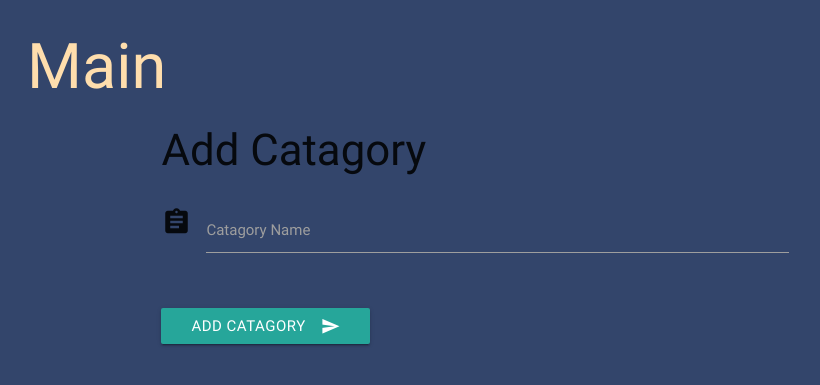
After one commit to rasifrana/task_manager, a Flask app: page /add_catagory in a window 1280 px wide. The commit adds this page. Shown: the top 385 px of the page, without its empty margins (165-985 px from the left). Run offline with Flask 2, Linux system fonts and the light colour scheme; some libraries are stand-ins or nearby versions.

```diff
--- a/app.py
+++ b/app.py
@@ -71,6 +71,20 @@ def get_catagories():
     return render_template("catagories.html", catagories=all_catagories)
 
 
+# insert catagory
+@app.route('/insert_catagory', methods=['POST'])
+def insert_catagory():
+    catagory_doc = {"catagory_name": request.form.get('catagory_name')}
+    mongo.db.catagories.insert_one(catagory_doc)
+    return redirect(url_for('get_catagories'))
+
+
+# Show catagory form
+@app.route("/add_catagory")
+def add_catagory():
+    return render_template("addcatagory.html")
+
+
 #  Edit a catagory
 @app.route('/edit_catagory/<cat_id>')
 def edit_catagory(cat_id):
@@ -83,8 +97,7 @@ def edit_catagory(cat_id):
 # Update Catagory
 @app.route("/update_catagory/<catagory_id>", methods=["POST"])
 def update_catagory(catagory_id):
-    print(catagory_id)
-    mongo.db.catagories.update(
+    mongo.db.catagories.update_one(
         {'_id': ObjectId(catagory_id)},
         {
             '$set': {
@@ -93,6 +106,13 @@ def update_catagory(catagory_id):
     return redirect(url_for("get_catagories"))
 
 
+# Delete catagory
+@app.route("/delete_catagory/<catagory_id>")
+def delete_catagory(catagory_id):
+    mongo.db.catagories.remove({'_id': ObjectId(catagory_id)})
+    return redirect(url_for("get_catagories"))
+
+
 if __name__ == "__main__":
     app.run(host=os.environ.get("IP"),
             port=os.environ.get("PORT"),
--- /dev/null
+++ b/templates/addcatagory.html
@@ -0,0 +1,37 @@
+{% extends "base.html" %}
+
+{% block content %}
+
+
+
+<div class="container">
+	<h3> Add Catagory </h3>
+	<div class="row">
+		<form class="col s12" method="POST" action="{{url_for('insert_catagory')}}">
+
+
+	    <div class="row">
+				<div class="input-field col s12">
+					<i class="material-icons prefix">assignment</i>
+					<input id="task" type="text" class="validate" name="catagory_name">
+					<label for="task">Catagory Name</label>
+				</div>
+		</div>
+
+
+            <div class="row">
+<div class="input-field col s12">
+            <button class="btn waves-effect waves-light" type="submit" name="action">Add Catagory
+    <i class="material-icons right">send</i>
+  </button>
+  </div>
+  </div>
+		</form>
+	</div>
+
+	<!-- switch -->
+
+
+</div>
+
+{% endblock %}
--- a/templates/catagories.html
+++ b/templates/catagories.html
@@ -13,7 +13,7 @@
 	<li>
 
 		<div class="collapsible-header">
-                <a href="#" class="waves-effect waves-light btn task-btn">Done</a>
+                <a href="{{url_for('delete_catagory', catagory_id = catagory._id)}}" class="waves-effect waves-light btn task-btn">Done</a>
                 <a href="{{url_for('edit_catagory', cat_id = catagory._id)}}" class="waves-effect waves-light btn task-btn blue">Edit </a>
 
             <div class="col s9">
```
